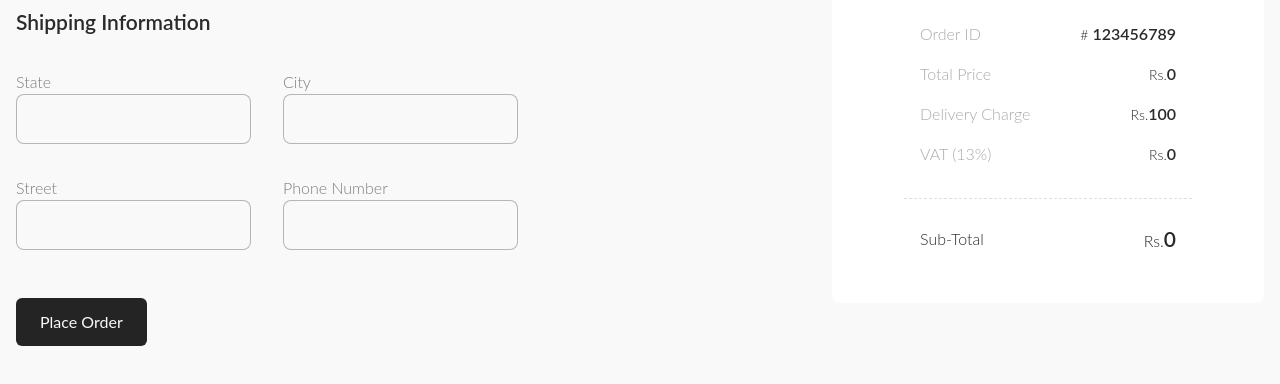
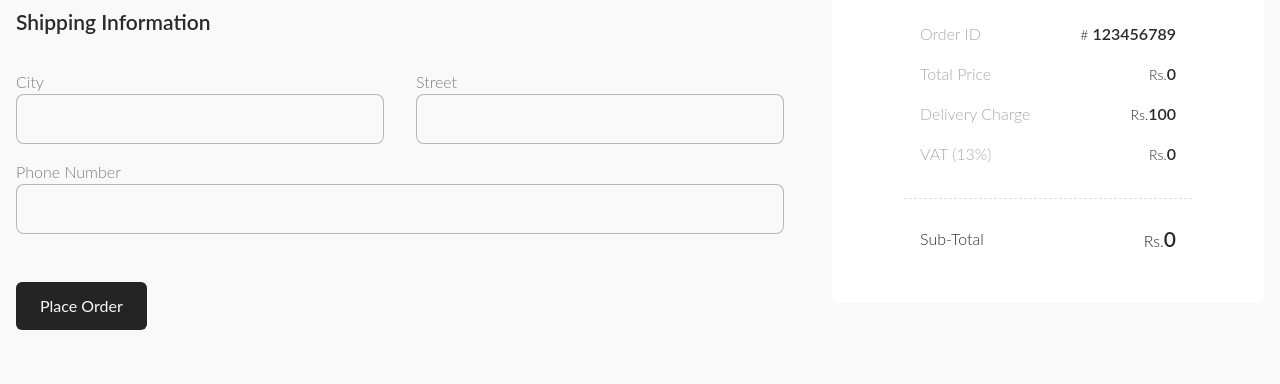
Before and after one commit to Bhakundoo/Market, a Next.js app: page /checkout in a window 1280 px wide. Shown: the part 324-708 px from the top of the page. Built offline with nearby package versions, Linux system fonts and the light colour scheme.

Commit message:
search options

```diff
--- a/components/CartModal.jsx
+++ b/components/CartModal.jsx
@@ -128,7 +128,7 @@ const CartModal = ({ show, onClose, setShow }) => {
                                         <p>{item.product.name}</p>
                                         <p className='opacity-50'>x{item.quantity}</p>
                                         <div className='flex justify-between items-center'>
-                                            <h2>Rs{item.product.price}</h2>
+                                            <h2>Rs {item.product.price}</h2>
                                             <Icon>
                                                 <AiOutlineDelete className='text-[21px] text-red-800' onClick={() => handleRemove(item._id)}/>
                                             </Icon>
--- a/components/CheckoutComponents/Form.jsx
+++ b/components/CheckoutComponents/Form.jsx
@@ -1,6 +1,8 @@
 /* eslint-disable @next/next/no-img-element */
-import React, { useState } from 'react'
+import React, { useState, useEffect } from 'react'
 import styled from 'styled-components'
+
+import axiosInstance from '../../utils/axios.config'
 
 import { cartItems } from '../../data/cartItems'
 import { PrimaryButton } from '../Buttons'
@@ -8,6 +10,9 @@ import { PrimaryButton } from '../Buttons'
 import { AiOutlineInfoCircle } from 'react-icons/ai'
 import UserModal from './UserModal'
 import { useSelector } from 'react-redux'
+import { useRef } from 'react'
+import { sendMail } from '../../utils/sendMail'
+import { Loading } from '../ProductComponent/Tab/Tabbar'
 
 const Container = styled.div`
     scrollbar-width: none;
@@ -22,6 +27,7 @@ const Card = styled.div`
     padding: 1rem;
 `
 const Input = styled.input`
+    flex: 1;
     background-color: ${props => props.theme.body};
     border: 1px solid ${props => props.theme.primary}50;
     border-radius: 8px;
@@ -32,16 +38,94 @@ const Input = styled.input`
         border: 1px solid ${props => props.theme.primary};
     }
 `
+const Message = styled.div`
+    background-color: ${props => props.color === 'error' ? '#f01a2925' : '#1af06b25'};
+    border-radius: 8px;
+    flex: 1;
+    color: ${props => props.color === 'error' ? '#f01a29' : '#1af06b'};
+    padding: 0.75rem 1rem;
+    display: flex;
+    align-items: center;
+    justify-content: center;
+    font-size: 16px;
+    font-weight: 400;
+`
 
 const Form = ({ onOpen }) => {
-    const [address, setAddress] = useState({
-        state: '',
+    const { products } = useSelector(state => state.cart);
+    const { user } = useSelector(state => state.user);
+    const { token } = useSelector(state => state.token);
+
+    const [ loading, setLoading ] = useState(false)
+    const [ data, setData ] = useState({
+        email: user.email,
+        phone: '',
         city: '',
         street: '',
+        product_name: products.map(item => item.product.name).join(', '),
+        size: products.map(item => item.size).join(', '),
+        variant: products.map(item => item.variant).join(', '),
     })
-    const [phone, setPhone] = useState('')
 
-    const { products } = useSelector(state => state.cart);
+    const formRef = useRef()
+
+    const [message, setMessage] = useState({
+        severity: 'warning',
+        text: '',
+    })
+
+    const handleSubmit = async (e) => {
+        e.preventDefault();
+
+        if(data.city === '' || data.street === '' || data.phone === '') {
+            setMessage({
+                type: 'error',
+                text: 'Please fill in all fields',
+            })
+            return
+        }
+
+        try {
+            setLoading(true)
+            const res = await axiosInstance.post('/user/order', {
+                city: data.city,
+                street: data.street,
+                phone: data.phone,
+            }, {
+                headers: {
+                    'Authorization': `${token}`
+                }
+            })
+            if(res.status === 200) {
+                setTimeout(() => {
+                    setMessage({
+                        type: 'success',
+                        text: 'Order placed successfully',
+                    })
+                    sendMail(setData, formRef, setLoading, setMessage)
+                }, 2500)
+            }
+        }
+        catch(err) {
+            setLoading(false)
+            console.log(err)
+            setMessage({
+                type: 'error',
+                text: err.response.data.message,
+            })
+        }
+    }
+
+    useEffect(() => {
+        if(message.text !== ''){
+            setTimeout(() => {
+                setMessage({
+                    type: '',
+                    text: '',
+                })
+            }, 3000)
+        }
+    }, [message.text])
 
     return (
         <Container className='flex-1 flex flex-col gap-y-12 overflow-auto'>
@@ -73,47 +157,48 @@ const Form = ({ onOpen }) => {
                 <div className='flex items-center justify-between'>
                     <h2>Shipping Information</h2>
                 </div>
-                <form className='flex flex-col gap-y-4'>
-                    <div className='flex flex-col md:flex-row gap-8 flex-wrap'>
-                        <div className='flex flex-col'>
-                            <label htmlFor='state'>State</label>
-                            <Input
-                                type='text'
-                                id='state'
-                                value={address.state}
-                                onChange={e => setAddress({...address, state: e.target.value})}
-                            />
-                        </div>
-                        <div className='flex flex-col'>
+                <form className='flex flex-col gap-y-4' ref={formRef} onSubmit={handleSubmit}>
+                    <div className='flex flex-col md:flex-row gap-x-8 gap-y-4 flex-wrap'>
+                        <div className='flex-1 flex flex-col'>
                             <label htmlFor='city'>City</label>
                             <Input
                                 type='text'
                                 id='city'
-                                value={address.city}
-                                onChange={e => setAddress({...address, city: e.target.value})}
+                                value={data.city}
+                                onChange={e => setData({...data, city: e.target.value})}
                             />
                         </div>
-                        <div className='flex flex-col'>
+                        <div className='flex-1 flex flex-col'>
                             <label htmlFor='street'>Street</label>
                             <Input
                                 type='text'
                                 id='street'
-                                value={address.street}
-                                onChange={e => setAddress({...address, street: e.target.value})}
+                                value={data.street}
+                                onChange={e => setData({...data, street: e.target.value})}
                             />
                         </div>
-                        <div className='flex flex-col'>
+                        <div className='flex-1 flex flex-col'>
                             <label htmlFor='phone'>Phone Number</label>
                             <Input
                                 type='tel'
                                 id='phone'
-                                value={phone}
-                                onChange={e => setPhone(e.target.value)}
+                                value={data.phone}
+                                onChange={e => setData({...data, phone: e.target.value})}
                             />
                         </div>
                     </div>
-
-                    <PrimaryButton text={'Place Order'} additionalClass='w-fit mt-8'/>
+                    <div className='flex-1 flex gap-x-8 mt-8'>
+                        {
+                            loading ?
+                            <Loading />
+                            :
+                            <PrimaryButton text={'Place Order'} additionalClass='w-fit'/>
+                        }
+                        {
+                            message.text !== '' &&
+                            <Message color={message.type}>{message.text}</Message>
+                        }
+                    </div>
                 </form>
             </div>
         </Container>
--- a/components/ProductComponent/Tab/Tabbar.jsx
+++ b/components/ProductComponent/Tab/Tabbar.jsx
@@ -52,7 +52,7 @@ const Icon = styled.div`
         color: ${props => props.theme.body};
     }
 `
-const Loading = styled.span`
+export const Loading = styled.span`
     display: inline-block;
     transform: translateZ(1px);
 
--- a/layout/Navbar.jsx
+++ b/layout/Navbar.jsx
@@ -1,5 +1,6 @@
+/* eslint-disable react/jsx-key */
 /* eslint-disable @next/next/no-img-element */
-import React, { useState } from 'react'
+import React, { useState, useEffect } from 'react'
 import { useRouter } from 'next/router'
 import Link from 'next/link'
 import { useDispatch, useSelector } from 'react-redux';
@@ -70,10 +71,25 @@ const SearchWrapper = styled.div`
         }
     }
 `
+const Results = styled.div`
+    background-color: ${props => props.theme.body};
+    border: 0.5px solid ${props => props.theme.text}50;
+`
+const Item = styled.div`
+    padding: 0.75rem 1.5rem;
+    cursor: pointer;
+    border-radius: 6px;
+
+    &:hover {
+        background-color: ${props => props.theme.text}15;
+    }
+
+`
 const Navbar = ({ handleCart, handleLogin, openMenu }) => {
     const { user } = useSelector(state => state.user)
     const { isLogged } = useSelector(state => state.token)
     const { quantity } = useSelector(state => state.cart)
+    const { products } = useSelector(state => state.products)
     const router = useRouter();
 
     console.log(quantity)
@@ -81,6 +97,18 @@ const Navbar = ({ handleCart, handleLogin, openMenu }) => {
     const dispatch = useDispatch();
 
     const [search, setSearch] = useState('');
+
+    const [searchResult, setSearchResult] = useState([]);
+
+    useEffect(() => {
+        if (search === '') {
+            setSearchResult([])
+        }
+        else {
+            const result = products.filter(product => product.name.toLowerCase().includes(search.toLowerCase()))
+            setSearchResult(result)
+        }
+    }, [products, search])
 
     const getActive = (path) => {
         if (router.pathname === path) {
@@ -111,6 +139,23 @@ const Navbar = ({ handleCart, handleLogin, openMenu }) => {
                     onChange={(e) => setSearch(e.target.value)}
                 />
                 <CiSearch />
+                {
+                    searchResult.length > 0 &&
+                    <Results className='flex flex-col gap-y-4 rounded-md absolute top-14 w-full'>
+                        {
+                            searchResult.map((product, index) => (
+                                <Item className='flex gap-x-4 items-center' key={index}>
+                                    <img src={product.gallery[0].image} alt={product.name} className='h-16 w-16' />
+
+                                    <div className='flex flex-col'>
+                                        <p>{product.name}</p>
+                                        <h2>Rs. {product.price}</h2>
+                                    </div>
+                                </Item>
+                            ))
+                        }
+                    </Results>
+                }
             </SearchWrapper>
 
             <div className='flex gap-x-8 lg:gap-x-16 items-center'>
--- a/package.json
+++ b/package.json
@@ -9,8 +9,10 @@
     "lint": "next lint"
   },
   "dependencies": {
+    "@emailjs/browser": "^3.9.1",
     "@reduxjs/toolkit": "^1.9.0",
     "color.js": "^1.2.0",
+    "emailjs": "^4.0.1",
     "eslint": "8.26.0",
     "eslint-config-next": "13.0.1",
     "next": "13.0.1",
--- /dev/null
+++ b/utils/sendMail.js
@@ -0,0 +1,25 @@
+import emailjs from '@emailjs/browser';
+
+export const sendMail = (setData, formRef, setLoading, setMessage) => {
+    emailjs.sendForm('service_h6wu7la', 'template_j9w9q95', formRef.current, 'SiQx2je7AK4XnD3Ny')
+        .then((result) => {
+            setData({
+                phone: '',
+                city: '',
+                street: '',
+            })
+            setMessage({
+                type: 'success',
+                text: 'Products ordered successfully',
+            })
+            setLoading(false)
+        }, (error) => {
+            setMessage({
+                type: 'error',
+                text: error.text,
+            })
+            console.log(error.text);
+            setLoading(false)
+        }
+    );
+}
```
Also changed, not shown: 1 other file (tests, documents, lock files or other folders).
